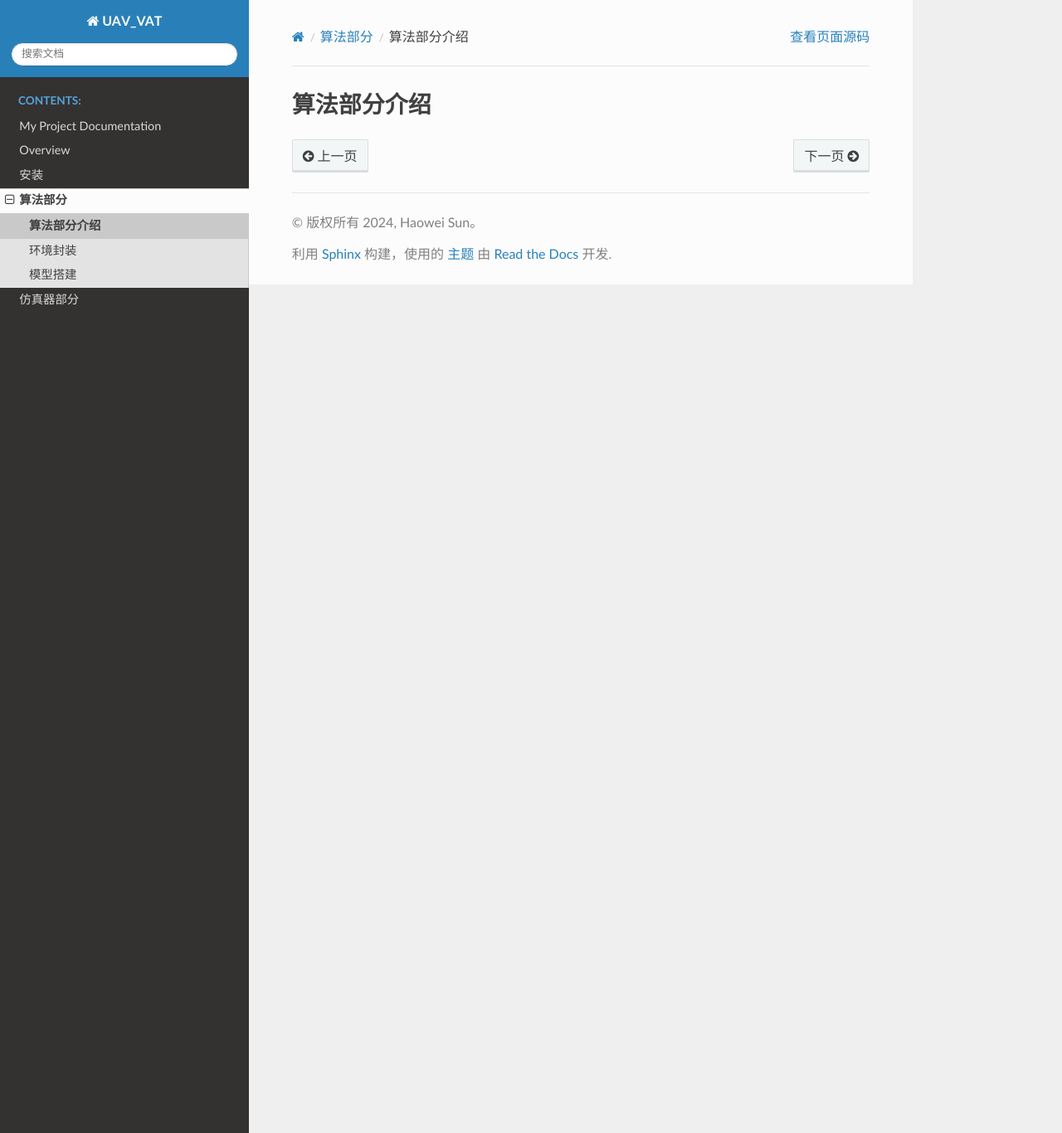
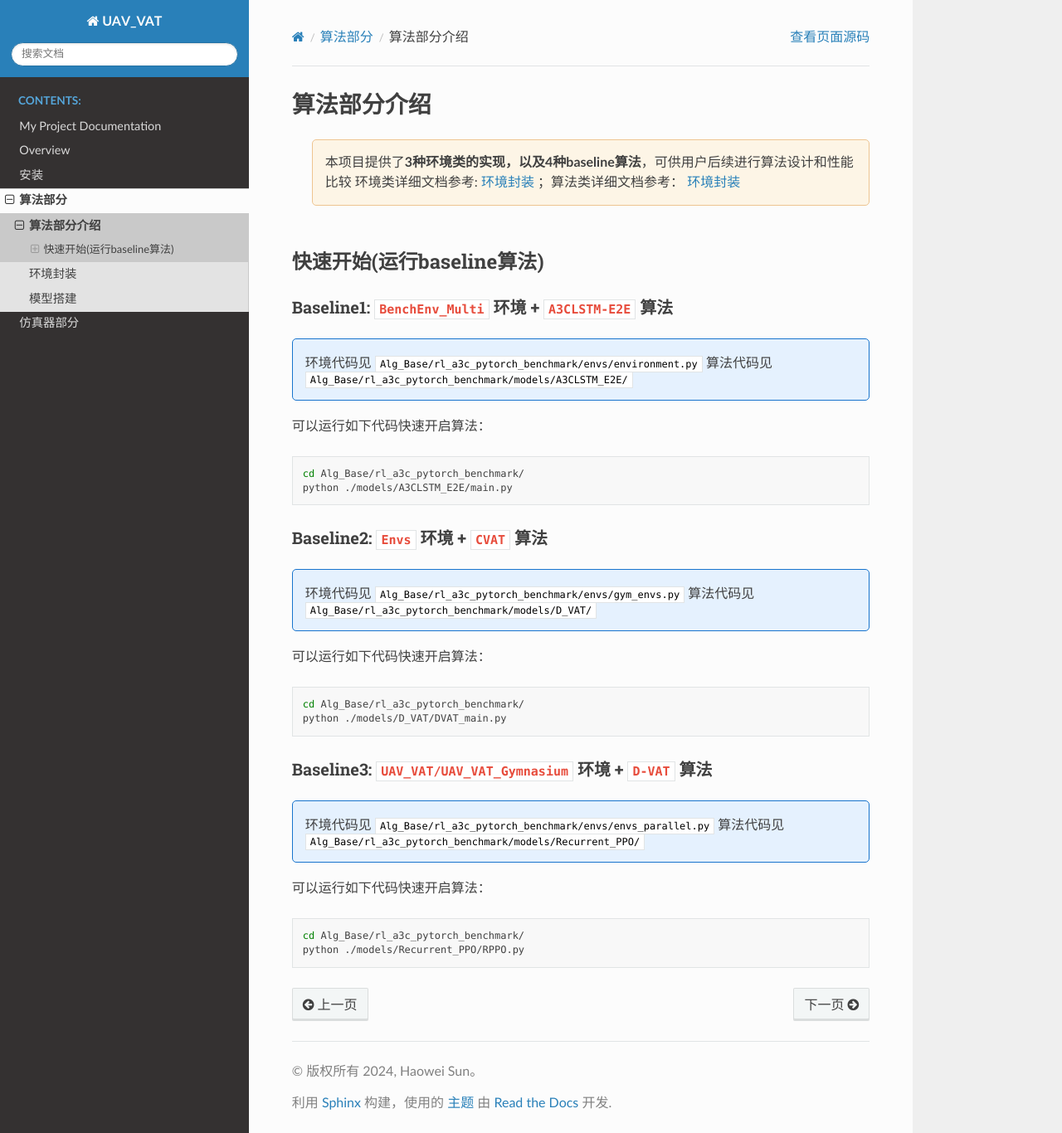
Before and after one commit to 123zdq/DAT_Benchmark_Dev, a Sphinx documentation site: the page built from document/source/Algorithm/Introduction.rst, in a window 1280 px wide and 1366 px high. Shown: the whole window at 83% size. Built offline with Sphinx 7.4.7 and the Read the Docs theme 2.0.0, drawn with Linux system fonts in a browser that asks for light colours.

Commit message:
Update Introduction of Algorithm and sketch of Model building

```diff
--- a/document/source/Algorithm/Introduction.rst
+++ b/document/source/Algorithm/Introduction.rst
@@ -1,2 +1,70 @@
 算法部分介绍
 ==================
+
+    .. raw:: html
+
+      <div style="background-color: #FDF5E6; padding: 15px; border-radius: 5px; border: 1px solid #EEC591;">
+            本项目提供了<b>3种环境类的实现，以及4种baseline算法</b>，可供用户后续进行算法设计和性能比较
+            环境类详细文档参考: <a href="Environment.rst">环境封装</a> ；算法类详细文档参考： <a href="Model.rst">环境封装</a>
+      </div>
+      </br>
+
+快速开始(运行baseline算法)
+---------------------------
+
+Baseline1: :code:`BenchEnv_Multi` 环境 +  :code:`A3CLSTM-E2E` 算法
+~~~~~~~~~~~~~~~~~~~~~~~~~~~~~~~~~~~~~~~~~~~~~~~~~~~~~~~~~~~~~~~~~~~~~~~~~~~~~
+
+.. raw:: html
+
+    <div style="background-color: #e5f1fe; padding: 15px; border-radius: 5px; border: 1px solid #1874CD;">
+        环境代码见 <code>Alg_Base/rl_a3c_pytorch_benchmark/envs/environment.py</code>
+        算法代码见 <code>Alg_Base/rl_a3c_pytorch_benchmark/models/A3CLSTM_E2E/</code>
+    </div>
+    </br>
+
+
+可以运行如下代码快速开启算法：
+
+.. code:: bash
+
+    cd Alg_Base/rl_a3c_pytorch_benchmark/
+    python ./models/A3CLSTM_E2E/main.py
+
+Baseline2: :code:`Envs` 环境 +  :code:`CVAT` 算法
+~~~~~~~~~~~~~~~~~~~~~~~~~~~~~~~~~~~~~~~~~~~~~~~~~~~~~~~~~~~
+
+.. raw:: html
+
+    <div style="background-color: #e5f1fe; padding: 15px; border-radius: 5px; border: 1px solid #1874CD;">
+        环境代码见 <code>Alg_Base/rl_a3c_pytorch_benchmark/envs/gym_envs.py</code>
+        算法代码见 <code>Alg_Base/rl_a3c_pytorch_benchmark/models/D_VAT/</code>
+    </div>
+    </br>
+
+
+可以运行如下代码快速开启算法：
+
+.. code:: bash
+
+    cd Alg_Base/rl_a3c_pytorch_benchmark/
+    python ./models/D_VAT/DVAT_main.py
+
+Baseline3: :code:`UAV_VAT/UAV_VAT_Gymnasium` 环境 +  :code:`D-VAT` 算法
+~~~~~~~~~~~~~~~~~~~~~~~~~~~~~~~~~~~~~~~~~~~~~~~~~~~~~~~~~~~~~~~~~~~~~~~~~~~~~~~~~~~~~~~~~~
+
+.. raw:: html
+
+    <div style="background-color: #e5f1fe; padding: 15px; border-radius: 5px; border: 1px solid #1874CD;">
+        环境代码见 <code>Alg_Base/rl_a3c_pytorch_benchmark/envs/envs_parallel.py</code>
+        算法代码见 <code>Alg_Base/rl_a3c_pytorch_benchmark/models/Recurrent_PPO/</code>
+    </div>
+    </br>
+
+
+可以运行如下代码快速开启算法：
+
+.. code:: bash
+
+    cd Alg_Base/rl_a3c_pytorch_benchmark/
+    python ./models/Recurrent_PPO/RPPO.py
```
Also changed, not shown: document/source/Algorithm/Environment.rst (+8 -1 lines), document/source/Algorithm/Model.rst (+13 -4 lines), 12 other files.
